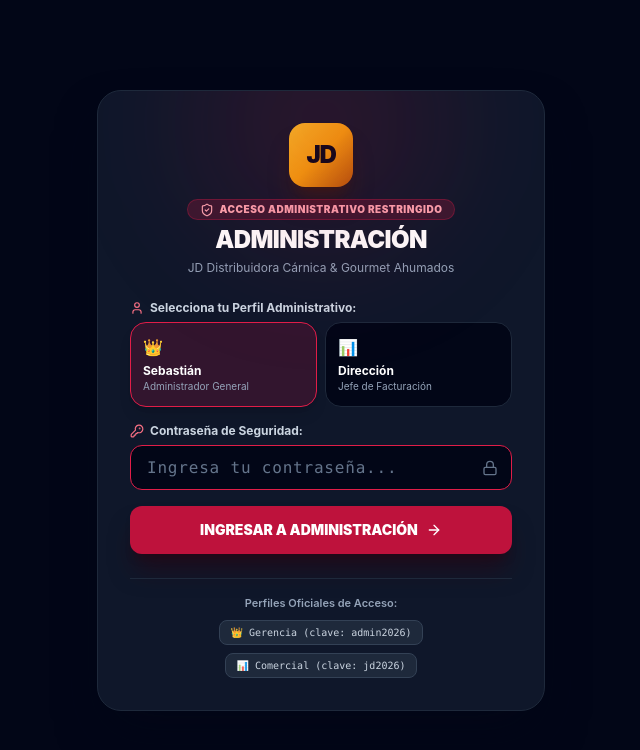
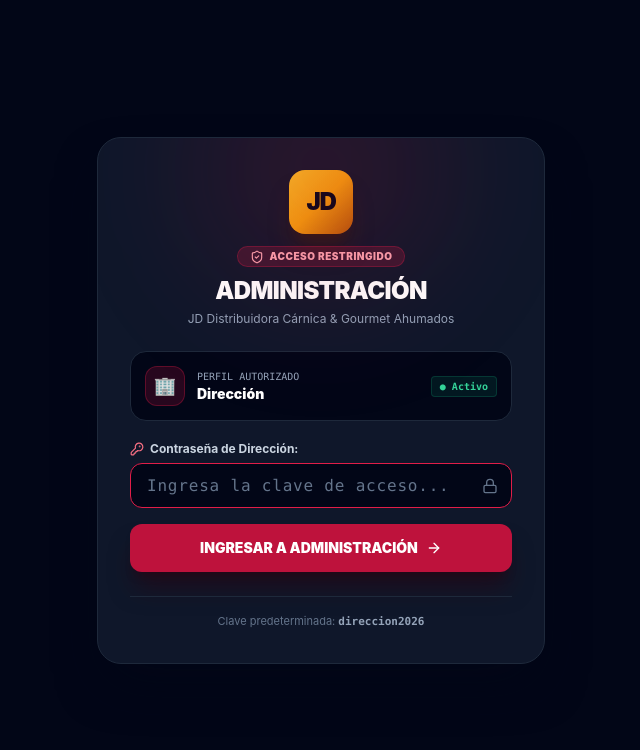
Before and after one commit to S3baz94/jd-distribuidora, a Next.js app: page /admin/pedidos/1 in a window 1280 px wide. Shown: the top 750 px of the page, without its empty margins (319-959 px from the left). Built offline with nearby package versions, Linux system fonts and the light colour scheme.

Commit message:
feat: Single profile Dirección login for Administración

```diff
--- a/src/components/admin/AdminAuthGuard.tsx
+++ b/src/components/admin/AdminAuthGuard.tsx
@@ -2,7 +2,7 @@
 
 import React, { useState, useEffect } from "react";
 import { AdminAuthService, AdminUserProfile, ADMIN_USERS } from "@/services/authService";
-import { Lock, User, KeyRound, ShieldCheck, ArrowRight, Building2, CheckCircle2, AlertCircle } from "lucide-react";
+import { Lock, KeyRound, ShieldCheck, ArrowRight, Building2, AlertCircle } from "lucide-react";
 
 interface AdminAuthGuardProps {
   children: React.ReactNode;
@@ -13,7 +13,6 @@ export const AdminAuthGuard: React.FC<AdminAuthGuardProps> = ({ children }) => {
   const [isLoading, setIsLoading] = useState(true);
 
   // Form State
-  const [selectedUser, setSelectedUser] = useState<string>("admin");
   const [password, setPassword] = useState("");
   const [errorMessage, setErrorMessage] = useState("");
   const [isLoggingIn, setIsLoggingIn] = useState(false);
@@ -29,20 +28,14 @@ export const AdminAuthGuard: React.FC<AdminAuthGuardProps> = ({ children }) => {
     setIsLoggingIn(true);
     setErrorMessage("");
 
-    const result = AdminAuthService.login(selectedUser, password);
+    const result = AdminAuthService.login(password);
     if (result.success && result.user) {
       setCurrentUser(result.user);
       setPassword("");
     } else {
-      setErrorMessage(result.error || "Credenciales incorrectas");
+      setErrorMessage(result.error || "Contraseña incorrecta");
     }
     setIsLoggingIn(false);
-  };
-
-  const handleQuickCredential = (username: string, pass: string) => {
-    setSelectedUser(username);
-    setPassword(pass);
-    setErrorMessage("");
   };
 
   if (isLoading) {
@@ -50,7 +43,7 @@ export const AdminAuthGuard: React.FC<AdminAuthGuardProps> = ({ children }) => {
       <div className="min-h-screen bg-slate-950 flex items-center justify-center text-white">
         <div className="flex flex-col items-center gap-3">
           <div className="w-10 h-10 border-2 border-brand-500 border-t-transparent rounded-full animate-spin" />
-          <p className="text-xs font-mono text-slate-400">Verificando sesión administrativa...</p>
+          <p className="text-xs font-mono text-slate-400">Verificando acceso a Dirección...</p>
         </div>
       </div>
     );
@@ -61,78 +54,65 @@ export const AdminAuthGuard: React.FC<AdminAuthGuardProps> = ({ children }) => {
     return <>{children}</>;
   }
 
-  // Otherwise, render full screen login form
+  // Otherwise, render single-profile login form
   return (
     <div className="min-h-screen bg-slate-950 flex items-center justify-center p-4 text-white selection:bg-brand-500 selection:text-white">
-      <div className="max-w-md w-full bg-slate-900 border border-slate-800 rounded-3xl p-6 sm:p-8 shadow-2xl shadow-slate-950/80 relative overflow-hidden">
+      <div className="max-w-md w-full bg-slate-900 border border-slate-800 rounded-3xl p-6 sm:p-8 shadow-2xl shadow-slate-950/80 relative overflow-hidden text-center">
         {/* Glow Header */}
         <div className="absolute -top-24 left-1/2 -translate-x-1/2 w-64 h-64 bg-brand-600/15 rounded-full blur-3xl pointer-events-none" />
 
         {/* Logo */}
-        <div className="text-center mb-6">
         <div className="w-16 h-16 mx-auto rounded-2xl bg-gradient-to-br from-amber-400 via-amber-500 to-amber-700 flex items-center justify-center font-black text-slate-950 text-2xl tracking-tighter shadow-xl shadow-amber-950/40 mb-3">
           JD
         </div>
-          <div className="inline-flex items-center gap-1.5 px-3 py-0.5 rounded-full bg-brand-500/20 border border-brand-500/30 text-brand-300 text-[10px] font-black uppercase tracking-wider mb-1">
-            <ShieldCheck className="w-3.5 h-3.5" /> Acceso Administrativo Restringido
+
+        <div className="inline-flex items-center gap-1.5 px-3 py-0.5 rounded-full bg-brand-500/20 border border-brand-500/30 text-brand-300 text-[10px] font-black uppercase tracking-wider mb-2">
+          <ShieldCheck className="w-3.5 h-3.5" /> Acceso Restringido
         </div>
+
         <h1 className="text-xl sm:text-2xl font-black text-white uppercase tracking-tight">
           ADMINISTRACIÓN
         </h1>
-          <p className="text-xs text-slate-400 mt-1">
+        <p className="text-xs text-slate-400 mt-1 mb-6">
           JD Distribuidora Cárnica & Gourmet Ahumados
         </p>
+
+        {/* Single Profile Badge Card */}
+        <div className="p-3.5 rounded-2xl bg-slate-950 border border-slate-800 flex items-center justify-between gap-3 text-left mb-5">
+          <div className="flex items-center gap-3">
+            <div className="w-10 h-10 rounded-xl bg-brand-600/20 text-brand-400 flex items-center justify-center border border-brand-500/30 text-lg">
+              🏢
+            </div>
+            <div>
+              <span className="text-[10px] uppercase font-mono text-slate-400 block">Perfil Autorizado</span>
+              <p className="text-sm font-black text-white">Dirección</p>
+            </div>
+          </div>
+          <span className="text-[10px] font-bold text-emerald-400 bg-emerald-500/10 px-2 py-0.5 rounded border border-emerald-500/20 font-mono">
+            ● Activo
+          </span>
         </div>
 
         {/* Error Alert */}
         {errorMessage && (
-          <div className="mb-4 p-3 rounded-xl bg-rose-500/20 border border-rose-500/40 text-rose-300 text-xs font-semibold flex items-center gap-2">
+          <div className="mb-4 p-3 rounded-xl bg-rose-500/20 border border-rose-500/40 text-rose-300 text-xs font-semibold flex items-center justify-center gap-2">
             <AlertCircle className="w-4 h-4 flex-shrink-0" />
             <span>{errorMessage}</span>
           </div>
         )}
 
-        {/* Login Form */}
-        <form onSubmit={handleLogin} className="space-y-4">
-          {/* Profile Selector */}
+        {/* Password Form */}
+        <form onSubmit={handleLogin} className="space-y-4 text-left">
           <div>
             <label className="block text-xs font-bold text-slate-300 mb-1.5 flex items-center gap-1.5">
-              <User className="w-3.5 h-3.5 text-brand-400" /> Selecciona tu Perfil Administrativo:
-            </label>
-            <div className="grid grid-cols-2 gap-2">
-              {ADMIN_USERS.map((u) => (
-                <button
-                  key={u.id}
-                  type="button"
-                  onClick={() => {
-                    setSelectedUser(u.username);
-                    setErrorMessage("");
-                  }}
-                  className={`p-3 rounded-2xl border text-left transition-all ${
-                    selectedUser === u.username
-                      ? "bg-brand-600/20 border-brand-500 text-white shadow-lg"
-                      : "bg-slate-950 border-slate-800 text-slate-400 hover:border-slate-700"
-                  }`}
-                >
-                  <div className="text-base mb-1">{u.avatar}</div>
-                  <p className="font-bold text-xs text-white truncate">{u.name.split(" ")[0]}</p>
-                  <p className="text-[10px] text-slate-400 truncate">{u.roleTitle.split("&")[0]}</p>
-                </button>
-              ))}
-            </div>
-          </div>
-
-          {/* Password Input */}
-          <div>
-            <label className="block text-xs font-bold text-slate-300 mb-1.5 flex items-center gap-1.5">
-              <KeyRound className="w-3.5 h-3.5 text-brand-400" /> Contraseña de Seguridad:
+              <KeyRound className="w-3.5 h-3.5 text-brand-400" /> Contraseña de Dirección:
             </label>
             <div className="relative">
               <input
                 type="password"
                 value={password}
                 onChange={(e) => setPassword(e.target.value)}
-                placeholder="Ingresa tu contraseña..."
+                placeholder="Ingresa la clave de acceso..."
                 required
                 autoFocus
                 className="w-full bg-slate-950 border border-slate-700 rounded-xl px-4 py-3 text-xs text-white placeholder-slate-500 focus:outline-none focus:border-brand-500 font-mono tracking-wider"
@@ -141,7 +121,6 @@ export const AdminAuthGuard: React.FC<AdminAuthGuardProps> = ({ children }) => {
             </div>
           </div>
 
-          {/* Submit Button */}
           <button
             type="submit"
             disabled={isLoggingIn}
@@ -152,27 +131,11 @@ export const AdminAuthGuard: React.FC<AdminAuthGuardProps> = ({ children }) => {
           </button>
         </form>
 
-        {/* Quick Demo Credentials Help */}
+        {/* Demo Hint */}
         <div className="mt-6 pt-4 border-t border-slate-800 text-center">
-          <p className="text-[11px] font-semibold text-slate-400 mb-2">
-            Perfiles Oficiales de Acceso:
+          <p className="text-[11px] text-slate-500">
+            Clave predeterminada: <span className="font-mono text-slate-400 font-bold">direccion2026</span>
           </p>
-          <div className="flex flex-wrap justify-center gap-2 text-[10px] font-mono">
-            <button
-              type="button"
-              onClick={() => handleQuickCredential("admin", "admin2026")}
-              className="px-2.5 py-1 rounded-lg bg-slate-800 hover:bg-slate-700 text-slate-300 border border-slate-700 transition-colors"
-            >
-              👑 Gerencia (clave: admin2026)
-            </button>
-            <button
-              type="button"
-              onClick={() => handleQuickCredential("comercial", "jd2026")}
-              className="px-2.5 py-1 rounded-lg bg-slate-800 hover:bg-slate-700 text-slate-300 border border-slate-700 transition-colors"
-            >
-              📊 Comercial (clave: jd2026)
-            </button>
-          </div>
         </div>
       </div>
     </div>
--- a/src/services/authService.ts
+++ b/src/services/authService.ts
@@ -10,26 +10,17 @@ export interface AdminUserProfile {
 
 const ADMIN_AUTH_KEY = "jd_admin_authenticated_session_v1";
 
-export const ADMIN_USERS: (AdminUserProfile & { passwordHash: string })[] = [
+export const ADMIN_USERS: (AdminUserProfile & { passwordHash: string; validPasswords: string[] })[] = [
   {
-    id: "adm-01",
-    username: "admin",
-    name: "Sebastián (Gerencia General)",
-    email: "gerencia@jddistribuidora.com",
+    id: "dir-01",
+    username: "direccion",
+    name: "Dirección",
+    email: "direccion@jddistribuidora.com",
     role: "admin",
-    roleTitle: "Administrador General & Gerencia",
-    avatar: "👑",
-    passwordHash: "admin2026",
-  },
-  {
-    id: "adm-02",
-    username: "comercial",
-    name: "Dirección Comercial & Facturación",
-    email: "facturacion@jddistribuidora.com",
-    role: "comercial",
-    roleTitle: "Jefe de Facturación & Cartera",
-    avatar: "📊",
-    passwordHash: "jd2026",
+    roleTitle: "Dirección General & Administración",
+    avatar: "🏢",
+    passwordHash: "direccion2026",
+    validPasswords: ["direccion2026", "direccion", "admin2026", "jd2026", "123456"],
   },
 ];
 
@@ -47,25 +38,23 @@ export class AdminAuthService {
     return null;
   }
 
-  static login(usernameOrEmail: string, passwordInput: string): { success: boolean; user?: AdminUserProfile; error?: string } {
-    const cleanUser = usernameOrEmail.trim().toLowerCase();
+  static login(passwordInput: string, usernameOrEmail?: string): { success: boolean; user?: AdminUserProfile; error?: string } {
     const cleanPass = passwordInput.trim();
+    const targetUser = ADMIN_USERS[0];
 
-    const matchedUser = ADMIN_USERS.find(
-      (u) =>
-        (u.username.toLowerCase() === cleanUser || u.email.toLowerCase() === cleanUser) &&
-        u.passwordHash === cleanPass
-    );
+    const isValid =
+      targetUser.passwordHash === cleanPass ||
+      targetUser.validPasswords.includes(cleanPass);
 
-    if (matchedUser) {
-      const { passwordHash, ...safeProfile } = matchedUser;
+    if (isValid) {
+      const { passwordHash, validPasswords, ...safeProfile } = targetUser;
       if (typeof window !== "undefined") {
         localStorage.setItem(ADMIN_AUTH_KEY, JSON.stringify(safeProfile));
       }
       return { success: true, user: safeProfile };
     }
 
-    return { success: false, error: "Usuario, correo o contraseña incorrectos" };
+    return { success: false, error: "Contraseña incorrecta. Verifique la clave de Dirección." };
   }
 
   static logout(): void {
```
Lines whose indentation alone changed are shown as unchanged.
